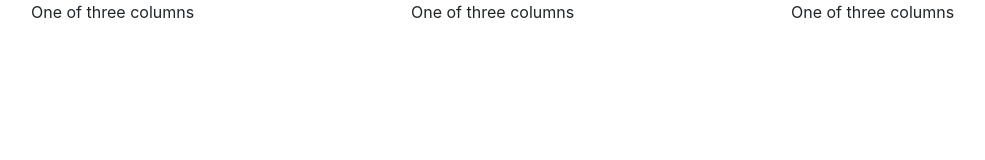
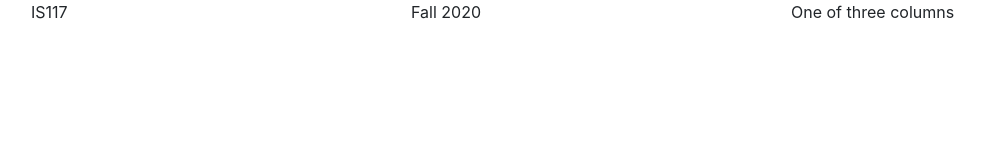
Before and after one commit to kaw393939/DemoFall2020IS117, a plain HTML site: page index.html in a window 1280 px wide. Shown: the whole page, without its empty margins (54-1039 px from the left). Drawn offline with nearby package versions, Linux system fonts and the light colour scheme.

Commit message:
Feature: 3 Columns on homepage

```diff
--- a/index.html
+++ b/index.html
@@ -14,10 +14,10 @@
 <div class="container">
     <div class="row">
         <div class="col-sm">
-            One of three columns
+            IS117
         </div>
         <div class="col-sm">
-            One of three columns
+            Fall 2020
         </div>
         <div class="col-sm">
             One of three columns
```
